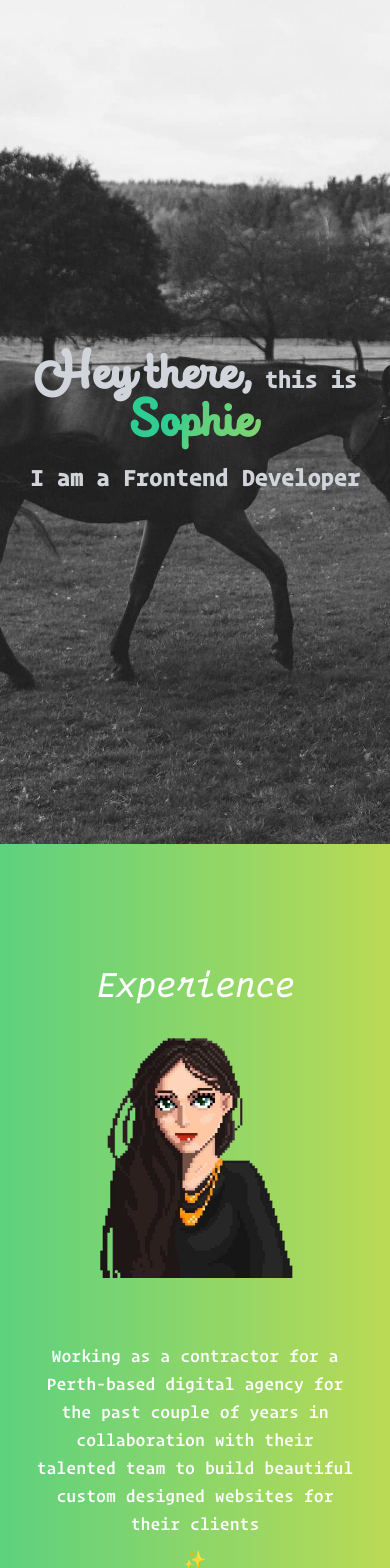
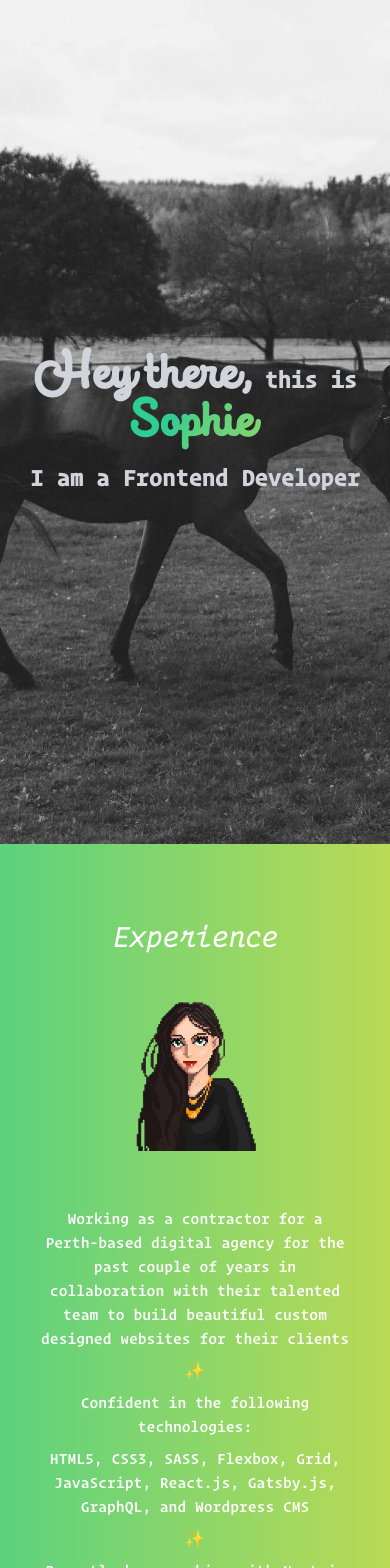
Before and after one commit to nyafologus/next-new-portfolio, a Next.js app: page / in a window 390 px wide. Shown: the top 1568 px of the page. Built offline with nearby package versions, Linux system fonts and the light colour scheme.

Commit message:
Adjust layout, make avatar responsive

```diff
--- a/src/app/ui/about.tsx
+++ b/src/app/ui/about.tsx
@@ -1,5 +1,5 @@
 import Image from "next/image";
-
+import avatar from "@/../../public/avatar.png";
 import localFont from "next/font/local";
 
 const monoItalicFont = localFont({
@@ -13,24 +13,39 @@ export default function About() {
       id="about"
       className="mb-0 h-full border-t-0 bg-gradient-to-r from-teal-500 to-lime-500 p-0 text-white"
     >
-      <div id="container" className="mx-auto w-full px-8 pb-8 pt-32">
+      <div
+        id="container"
+        className=" mx-auto w-full px-10 pb-6 pt-20 md:max-w-6xl md:px-12 md:pb-10 md:pt-32"
+      >
         <h2
-          className={`mb-18 text-4xl font-extrabold italic leading-6 text-white  ${monoItalicFont.className}`}
+          className={`pb-6 text-3xl font-extrabold italic leading-6 text-white md:pb-12 md:text-4xl ${monoItalicFont.className}`}
         >
           Experience
         </h2>
 
-        <div className="flex h-full items-center justify-center py-8">
+        <div className="flex flex-col md:flex-row md:items-center md:text-start">
+          <div className="flex h-full flex-col items-center justify-center py-6 md:flex-1">
             <Image
-            className="left-0 top-0 object-cover object-center"
-            src="/avatar.png"
-            width={250}
-            height={250}
-            alt="About image"
+              className="left-0 top-0 hidden object-cover object-center md:block"
+              src={avatar}
+              style={{
+                width: "70%",
+                height: "auto",
+              }}
+              alt="Pixel art of girl"
+            />
+            <Image
+              className="left-0 top-0 block object-cover object-center md:hidden"
+              src={avatar}
+              style={{
+                width: "50%",
+                height: "auto",
+              }}
+              alt="Pixel art of girl"
             />
           </div>
 
-        <div className="about-info flex flex-col gap-2 py-8 text-lg ">
+          <div className="about-info text-md flex flex-col gap-2 py-8 md:flex-1 md:text-lg">
             <p>
               Working as a contractor for a Perth-based digital agency for the
               past couple of years in collaboration with their talented team to
@@ -49,6 +64,7 @@ export default function About() {
             </p>
           </div>
         </div>
+      </div>
 
       <svg viewBox="0 0 1440 319">
         <path
```
Lines whose indentation alone changed are shown as unchanged.
